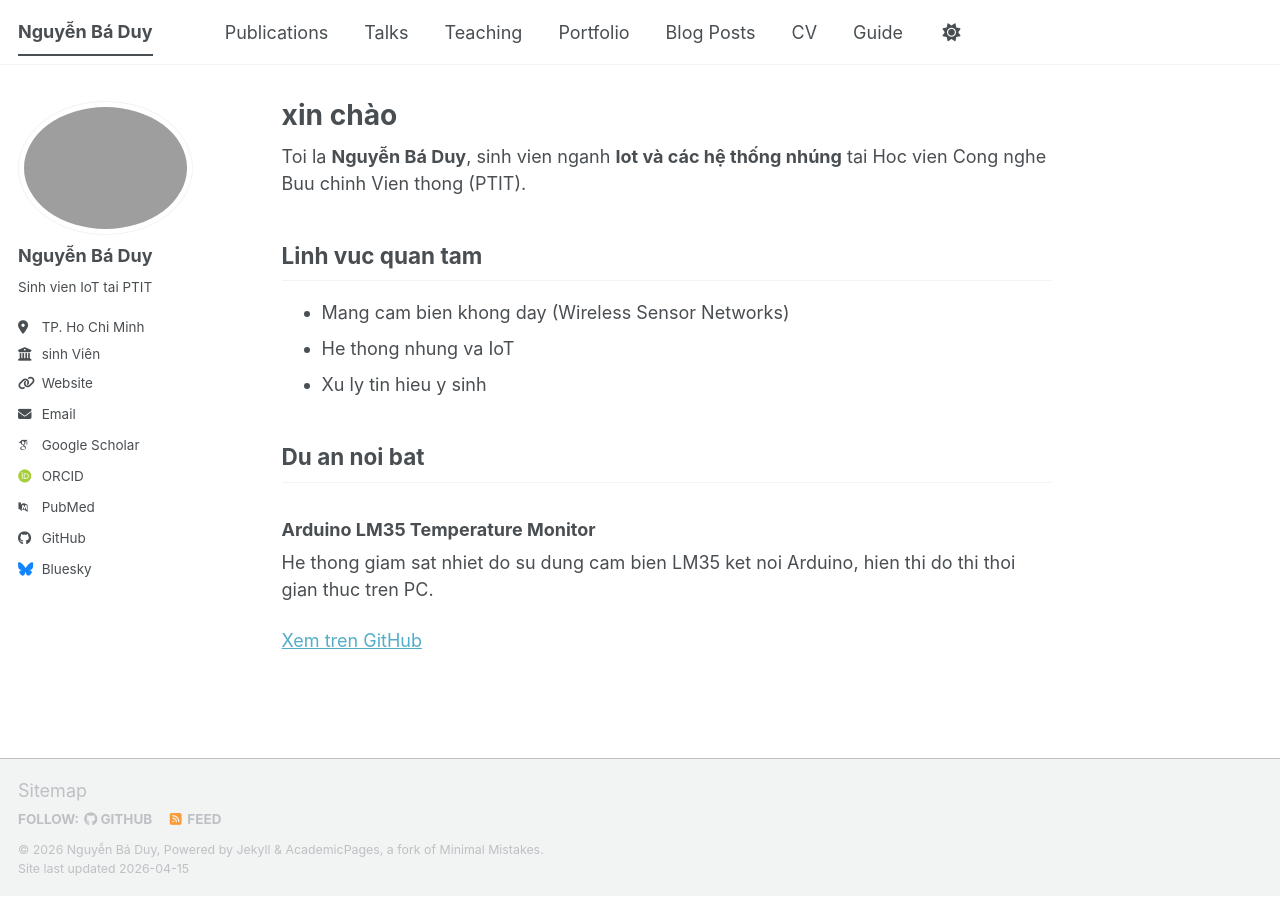
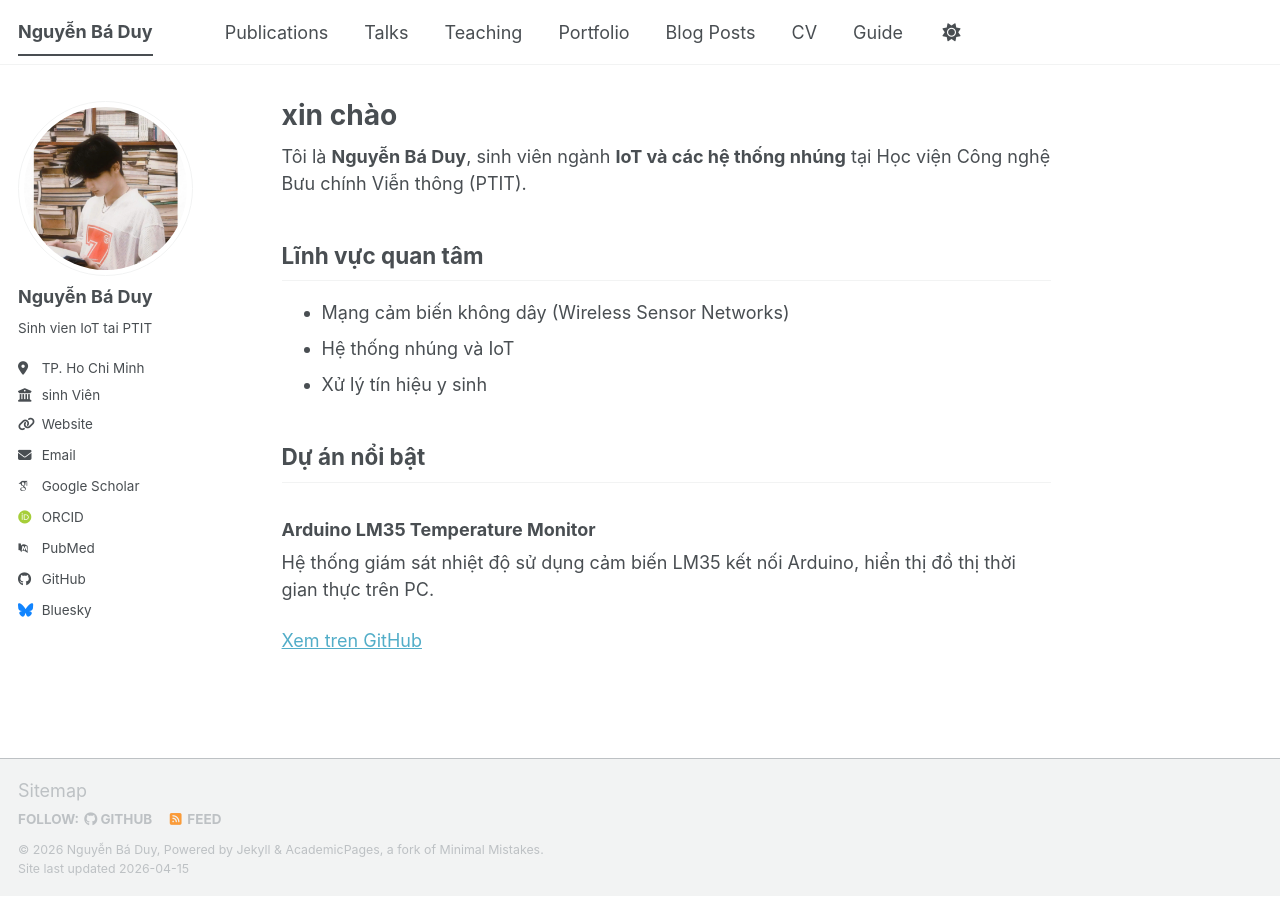
Before and after one commit to NguyenBaDuy2709/NguyenBaDuy2709.github.io, a Jekyll site: the page built from _pages/about.md, in a window 1280 px wide. Built offline with Jekyll 4.4.1, drawn with Linux system fonts in a browser that asks for light colours; some web fonts are replaced; a script bundle is joined from its source files by our own code; library files that are not in the unit come from our copies.

Commit message:
feat: cap nhat trang ca nhan voi thong tin sinh vien

```diff
--- a/_config.yml
+++ b/_config.yml
@@ -23,7 +23,7 @@ repository               : "NguyenBaDuy2709.github.io"
 #               Additional customization can be done by editing /_includes/author-profile.html
 author:
   # Biographic information
-  avatar           : "avt.png"
+  avatar           : "avt.jpg"
   name             : "Nguyễn Bá Duy"
   pronouns         : # example: "she/her"
   bio              : "Sinh vien IoT tai PTIT"
--- a/_pages/about.md
+++ b/_pages/about.md
@@ -7,17 +7,16 @@ redirect_from:
   - /about.html
 ---
 
-Toi la **Nguyễn Bá Duy**, sinh vien nganh **Iot và các hệ thống nhúng**
-tai Hoc vien Cong nghe Buu chinh Vien thong (PTIT).
+Tôi là **Nguyễn Bá Duy**, sinh viên ngành **IoT và các hệ thống nhúng** tại Học viện Công nghệ Bưu chính Viễn thông (PTIT).
 
-## Linh vuc quan tam
-- Mang cam bien khong day (Wireless Sensor Networks)
-- He thong nhung va IoT
-- Xu ly tin hieu y sinh
+## Lĩnh vực quan tâm
+- Mạng cảm biến không dây (Wireless Sensor Networks)
+- Hệ thống nhúng và IoT
+- Xử lý tín hiệu y sinh
 
-## Du an noi bat
+## Dự án nổi bật
 ### Arduino LM35 Temperature Monitor
-He thong giam sat nhiet do su dung cam bien LM35
-ket noi Arduino, hien thi do thi thoi gian thuc tren PC.
+Hệ thống giám sát nhiệt độ sử dụng cảm biến LM35
+kết nối Arduino, hiển thị đồ thị thời gian thực trên PC.
 
 [Xem tren GitHub](https://github.com/NguyenBaDuy2709/Arduino_LM35_TempMonitor)
```
